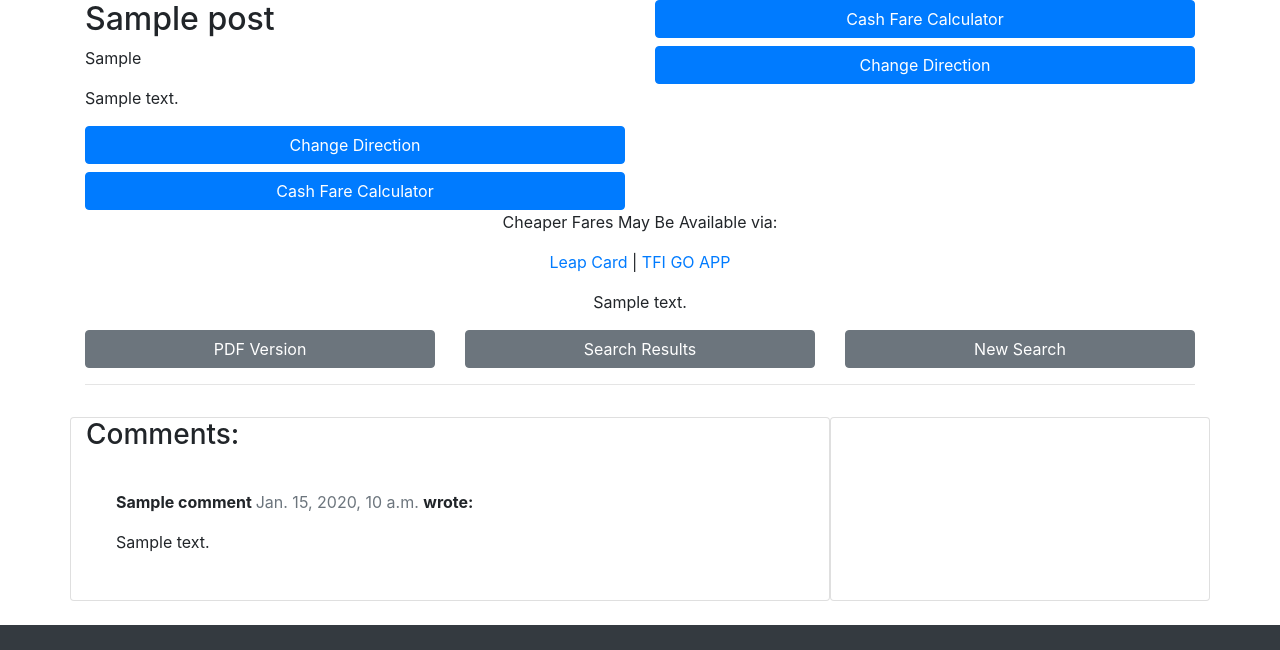
After one commit to TMartin88/Timetable-Manager, a Django app: a page that uses templates/single.html in a window 1280 px wide. The commit adds this page. Shown: the part 326-976 px from the top of the page. Run offline with Django 3.2, Linux system fonts and the light colour scheme; tables that the repository leaves empty hold one stand-in row (values such as "Sample post"); some libraries are stand-ins or nearby versions; grey boxes are pictures that could not be loaded.

Commit message:
Single view of Post/Schedule setup with MVT

```diff
--- a/schedules/urls.py
+++ b/schedules/urls.py
@@ -2,5 +2,6 @@ from . import views
 from django.urls import path
 
 urlpatterns = [
-    path('', views.PostList.as_view(), name='home')
+    path('', views.PostList.as_view(), name='home'),
+    path('<slug:slug>/', views.PostSingle.as_view(), name='post_single'),
 ]
--- a/schedules/views.py
+++ b/schedules/views.py
@@ -1,5 +1,5 @@
-from django.shortcuts import render
-from django.views import generic
+from django.shortcuts import render, get_object_or_404, reverse
+from django.views import generic, View
 from .models import Post
 
 
@@ -8,3 +8,24 @@ class PostList(generic.ListView):
     queryset = Post.objects.filter(status=1).order_by("-created_on")
     template_name = "index.html"
     paginate_by = 6
+
+
+class PostSingle(View):
+
+    def get(self, request, slug, *args, **kwargs):
+        queryset = Post.objects.filter(status=1)
+        post = get_object_or_404(queryset, slug=slug)
+        comments = post.comments.filter(approved=True).order_by("-created_on")
+        liked = False
+        if post.likes.filter(id=self.request.user.id).exists():
+            liked = True
+
+        return render(
+            request,
+            "single.html",
+            {
+                "post": post,
+                "comments": comments,
+                "liked": liked,
+            },
+        )
--- a/templates/index.html
+++ b/templates/index.html
@@ -23,7 +23,7 @@
                                     <p class="author">Author: {{ post.author }}</p>
                                 </div>
                             </div>
-                            <a href="#" class="post-link">
+                            <a href="{% url 'post_single' post.slug  %}" class="post-link">
                                 <h2 class="card-title">{{ post.title }}</h2>
                                 <p class="card-text">{{ post.excerpt }}</p>
                             </a>
--- /dev/null
+++ b/templates/single.html
@@ -0,0 +1,93 @@
+{% extends 'base.html' %}
+{% block content %}
+
+<div class="container">
+  <div class="row">
+    <div class="col-sm-6">
+      <h2>{{ post.title }}</h2>
+      <p>{{ post.active_days }}</p>
+    </div>
+    <div class="col-sm-6">
+      {% if post.fare_calculator %}
+        <button class="btn btn-block btn-primary">Cash Fare Calculator</button>
+      {% endif %}
+      {% if post.change_direction %}
+        <button class="btn btn-block btn-primary">Change Direction</button>
+      {% endif %}
+    </div>
+  </div>
+  <div class="row">
+    <div class="col-sm-12">
+      <p>{{ post.content }}</p>
+    </div>
+  </div>
+  <div class="row">
+    <div class="col-sm-6">
+      {% if post.change_direction %}
+        <button class="btn btn-block btn-primary">Change Direction</button>
+      {% endif %}
+      {% if post.fare_calculator %}
+        <button class="btn btn-block btn-primary">Cash Fare Calculator</button>
+      {% endif %}
+    </div>
+  </div>
+  {% if post.other_fares %}
+    <div class="row">
+      <div class="col-sm-12 text-center">
+        <p>Cheaper Fares May Be Available via:</p>
+        <p><a href="{{ post.leap_link }}">Leap Card</a> | <a href="{{ post.go_app_link }}">TFI GO APP</a></p>
+      </div>
+    </div>
+  {% endif %}
+  <div class="row">
+    <div class="col-sm-12 text-center">
+      <p>{{ post.public_notes }}</p>
+    </div>
+  </div>
+  <div class="row">
+    <div class="col-sm-4">
+      <button class="btn btn-block btn-secondary">PDF Version</button>
+    </div>
+    <div class="col-sm-4">
+      <button class="btn btn-block btn-secondary">Search Results</button>
+    </div>
+    <div class="col-sm-4">
+      <button class="btn btn-block btn-secondary">New Search</button>
+    </div>
+  </div>
+  <div class="row">
+    <div class="col">
+        <hr>
+    </div>
+</div>
+<div class="row">
+    <div class="col-md-8 card mb-4  mt-3 ">
+        <h3>Comments:</h3>
+        <div class="card-body">
+            <!-- We want a for loop inside the empty control tags to iterate through each comment in comments -->
+            {% for comment in comments %}
+            <div class="comments" style="padding: 10px;">
+                <p class="font-weight-bold">
+                    <!-- The commenter's name goes here. Check the model if you're not sure what that is -->
+                    {{ comment.name }}
+                    <span class=" text-muted font-weight-normal">
+                        <!-- The comment's created date goes here -->
+                        {{ comment.created_on }}
+                    </span> wrote:
+                </p>
+                <!-- The body of the comment goes before the | -->
+                {{ comment.body | linebreaks }}
+            </div>
+            <!-- Our for loop ends here -->
+            {% endfor %}
+        </div>
+    </div>
+    <div class="col-md-4 card mb-4  mt-3 ">
+        <div class="card-body">
+            <!-- For later -->
+        </div>
+    </div>
+</div>
+</div>
+
+{% endblock content %}
```
